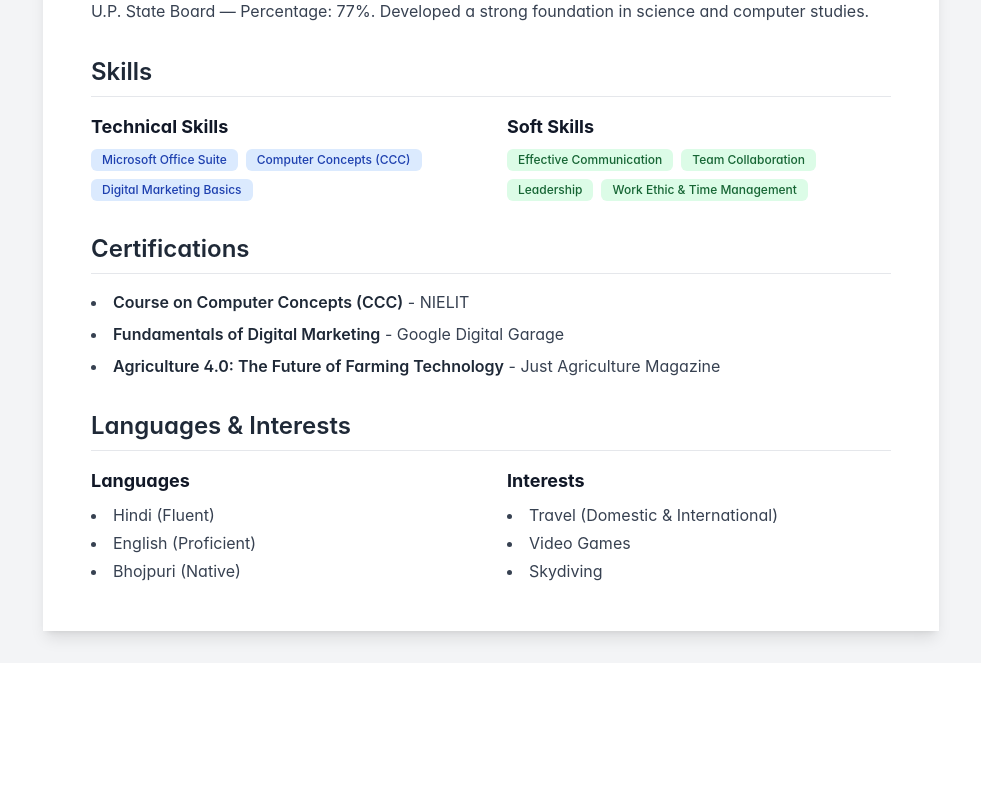
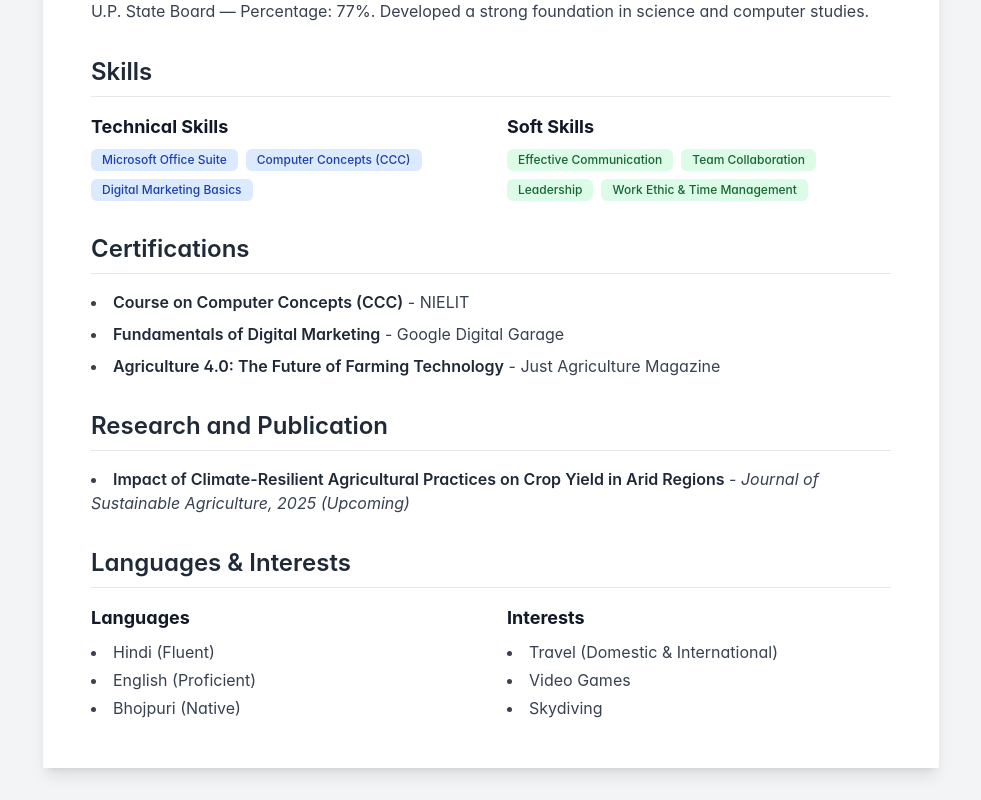
Before and after one commit to vishalkumarmaurya/vishal-kumar-maurya--professional-portfolio, a React (Vite) app: page /cv in a window 1280 px wide. Shown: the part 1045-1845 px from the top of the page, without its empty margins (149-1130 px from the left). Before the commit the page ends 1708 px from the top, so only its background shows below. Built offline with nearby package versions, Linux system fonts and the light colour scheme.

Commit message:
feat: Add Research and Publication Section
This phase addresses the client's request to add a new "Research and Publication" section. The new section is added to the main portfolio page, the printable CV page, and the navigation bar. This completes all current client requirements.

```diff
--- a/src/lib/data.ts
+++ b/src/lib/data.ts
@@ -10,6 +10,7 @@ import {
   Heart,
   Cpu,
   Users,
+  FileText,
 } from "lucide-react";
 export const portfolioData = {
   name: "Vishal Kumar Maurya",
@@ -102,6 +103,14 @@ export const portfolioData = {
       icon: Award,
     },
   ],
+  researchAndPublications: [
+    {
+      title: "Impact of Climate-Resilient Agricultural Practices on Crop Yield in Arid Regions",
+      journal: "Journal of Sustainable Agriculture, 2025 (Upcoming)",
+      url: "#",
+      icon: FileText,
+    },
+  ],
   projects: [
     {
       name: "Smart Irrigation System",
@@ -135,5 +144,6 @@ export const navLinks = [
   { name: "Education", to: "education" },
   { name: "Skills", to: "skills" },
   { name: "Projects", to: "projects" },
+  { name: "Research", to: "research" },
   { name: "Contact", to: "contact" },
 ];
--- a/src/pages/CVPage.tsx
+++ b/src/pages/CVPage.tsx
@@ -13,6 +13,7 @@ export function CVPage() {
     education,
     skills,
     certifications,
+    researchAndPublications,
     languages,
     interests,
   } = portfolioData;
@@ -114,6 +115,16 @@ export function CVPage() {
             </ul>
           </section>
           <section className="mt-8">
+            <h2 className="text-2xl font-semibold text-gray-800 border-b border-gray-200 pb-2 mb-4">Research and Publication</h2>
+            <ul className="list-disc list-inside space-y-2 text-gray-700">
+              {researchAndPublications.map((pub, index) => (
+                <li key={index}>
+                  <span className="font-semibold text-gray-800">{pub.title}</span> - <span className="italic">{pub.journal}</span>
+                </li>
+              ))}
+            </ul>
+          </section>
+          <section className="mt-8">
             <h2 className="text-2xl font-semibold text-gray-800 border-b border-gray-200 pb-2 mb-4">Languages & Interests</h2>
             <div className="grid grid-cols-1 sm:grid-cols-2 gap-x-8 gap-y-4">
               <div>
--- a/src/pages/HomePage.tsx
+++ b/src/pages/HomePage.tsx
@@ -5,7 +5,7 @@ import { portfolioData } from "@/lib/data";
 import { Button } from "@/components/ui/button";
 import { Card, CardContent, CardHeader, CardTitle } from "@/components/ui/card";
 import { Badge } from "@/components/ui/badge";
-import { Mail } from "lucide-react";
+import { Mail, Link as LinkIcon } from "lucide-react";
 export function HomePage() {
   const {
     name,
@@ -16,6 +16,7 @@ export function HomePage() {
     education,
     skills,
     certifications,
+    researchAndPublications,
     projects,
     languages,
     interests,
@@ -158,6 +159,25 @@ export function HomePage() {
             ))}
           </div>
         </PortfolioSection>
+        {/* Research and Publication Section */}
+        <PortfolioSection id="research" title="Research and Publication">
+          <div className="max-w-3xl mx-auto space-y-4">
+            {researchAndPublications.map((pub, index) => (
+              <Card key={index} className="p-4 transition-all duration-300 hover:shadow-lg">
+                <div className="flex items-start">
+                  <pub.icon className="w-8 h-8 mr-4 text-blue-800 flex-shrink-0 mt-1" />
+                  <div>
+                    <p className="font-semibold text-portfolio-primary">{pub.title}</p>
+                    <p className="text-sm text-portfolio-muted italic">{pub.journal}</p>
+                    <a href={pub.url} target="_blank" rel="noopener noreferrer" className="text-sm text-blue-600 hover:underline flex items-center mt-1">
+                      View Publication <LinkIcon className="w-3 h-3 ml-1" />
+                    </a>
+                  </div>
+                </div>
+              </Card>
+            ))}
+          </div>
+        </PortfolioSection>
         {/* Languages & Interests Section */}
         <PortfolioSection id="languages-interests" title="Languages & Interests">
           <div className="max-w-4xl mx-auto grid grid-cols-1 md:grid-cols-2 gap-12">
```
